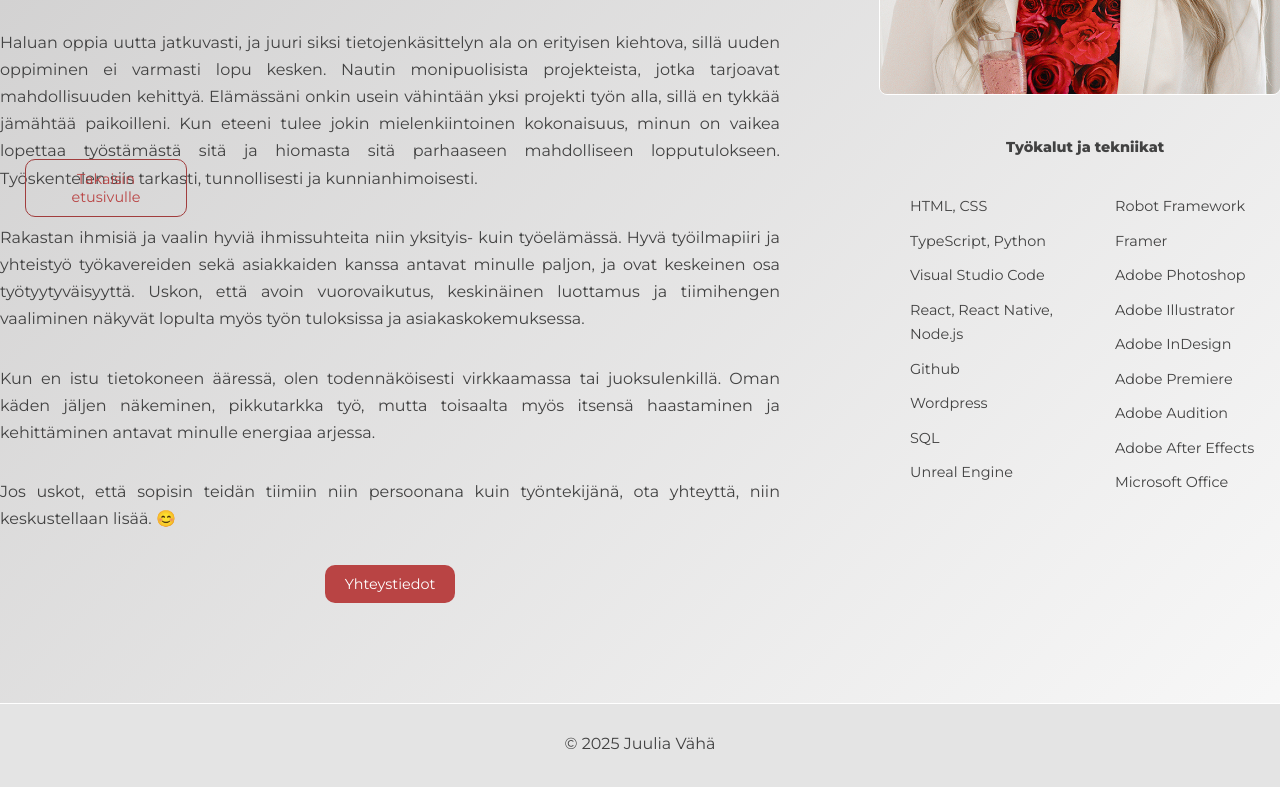
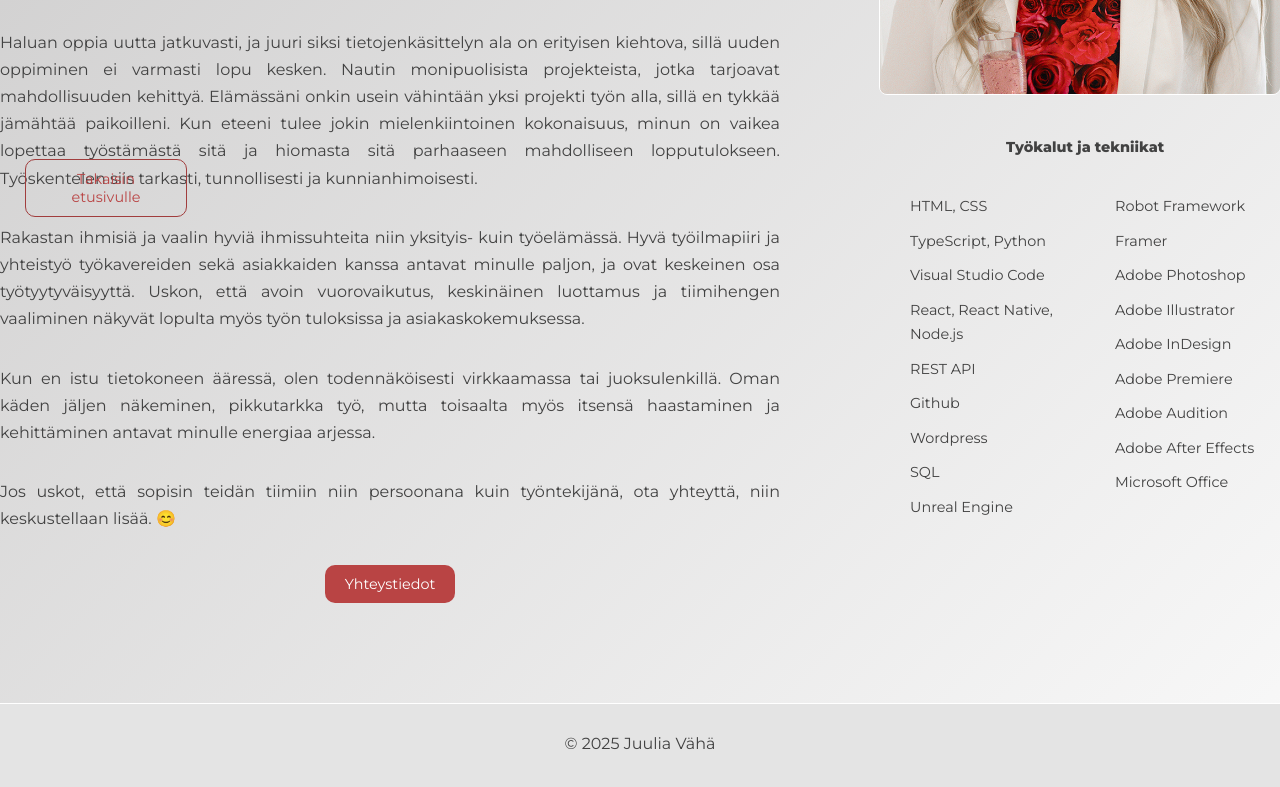
Before and after one commit to juuliavaha/portfolio, a plain HTML site: page tietoja.html in a window 1280 px wide. Shown: the part 558-1345 px from the top of the page. Drawn offline with Linux system fonts and the light colour scheme.

Commit message:
Update tietoja.html

```diff
--- a/tietoja.html
+++ b/tietoja.html
@@ -63,6 +63,7 @@ Oman käden jäljen näkeminen, pikkutarkka työ, mutta toisaalta myös itsensä
       <p>TypeScript, Python</p>
       <p>Visual Studio Code</p>
       <p>React, React Native, Node.js</p>
+      <p>REST API</p>
       <p>Github</p>
       <p>Wordpress</p>
       <p>SQL</p>
```
